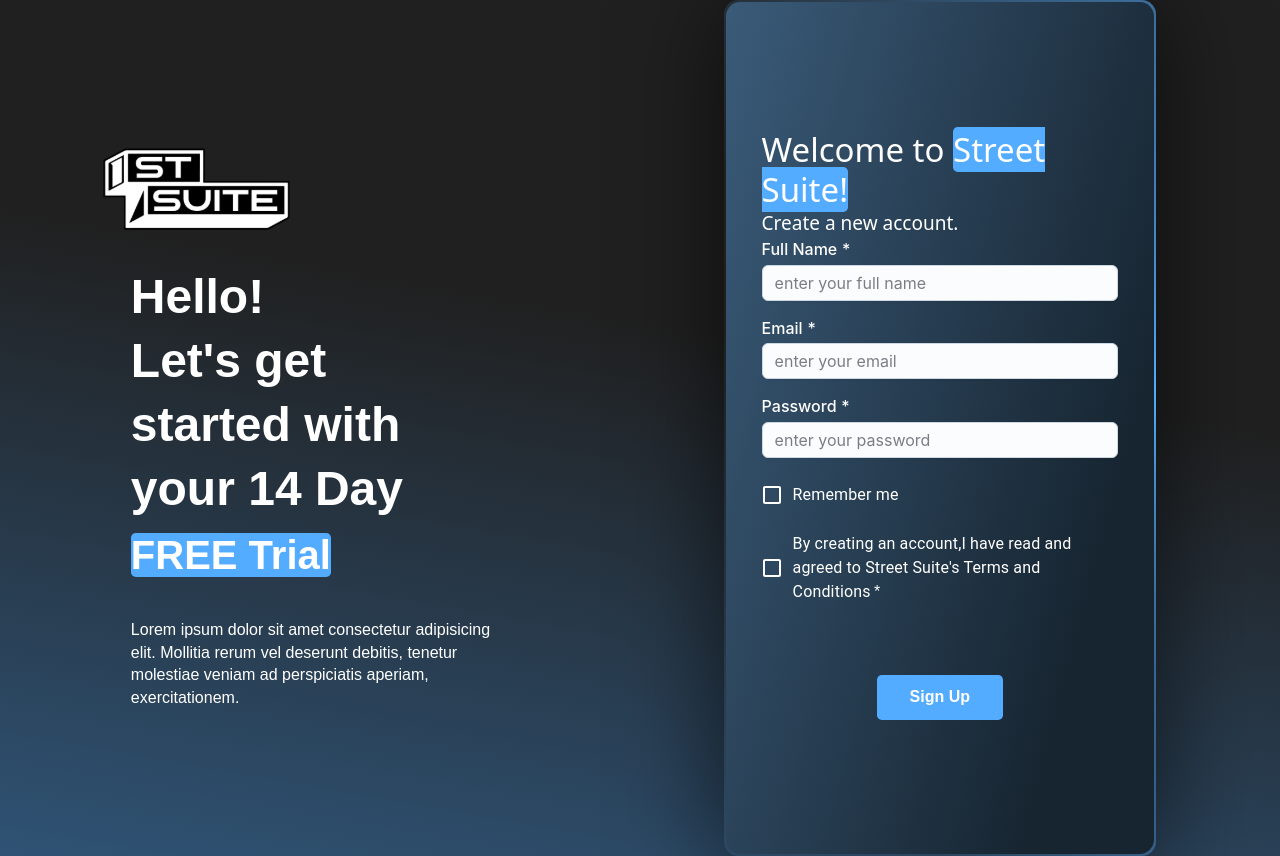
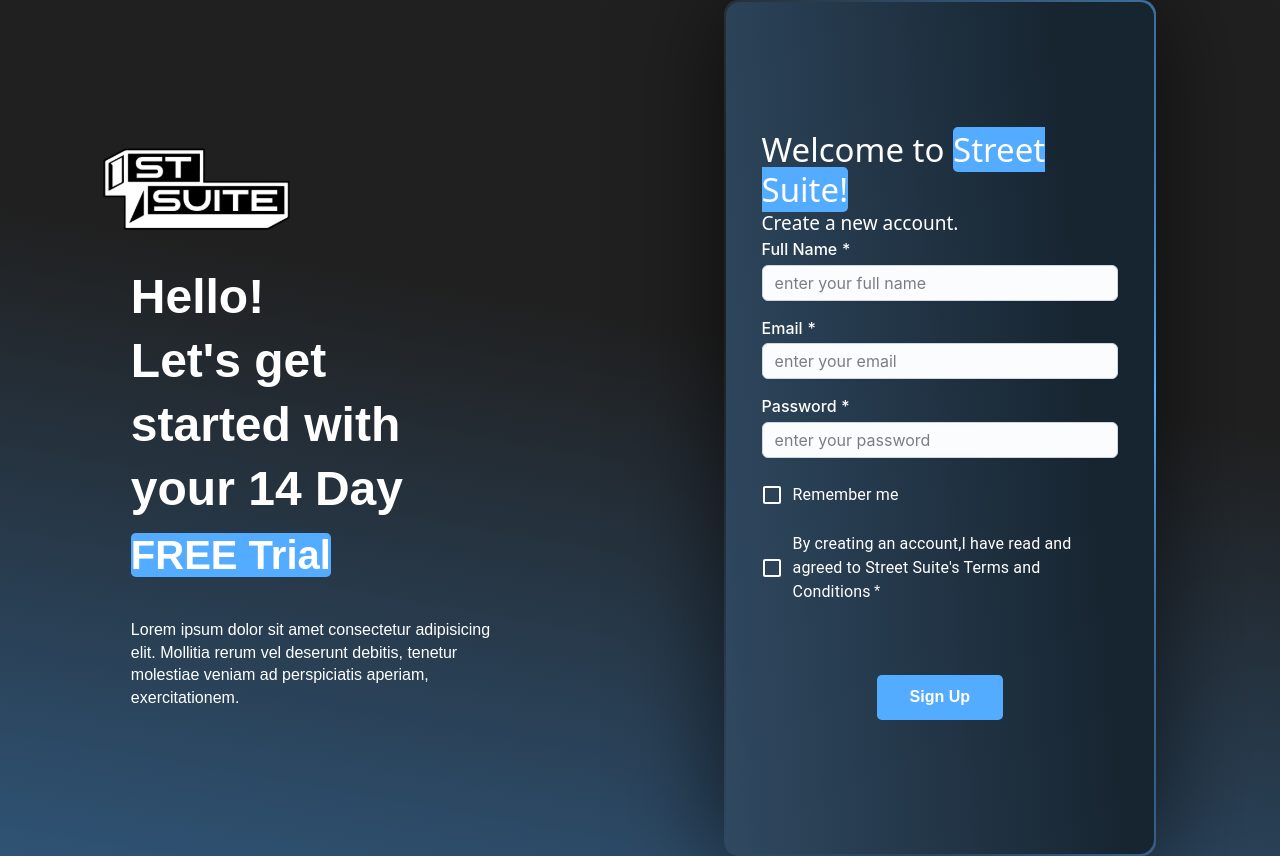
Before and after one commit to Huda-Roushdy/signup-page, a React (Vite) app: page / in a window 1280 px wide. Built offline with nearby package versions, Linux system fonts and the light colour scheme.

Commit message:
changes in card gradient

```diff
--- a/src/components/SignupCard/signup.css
+++ b/src/components/SignupCard/signup.css
@@ -16,7 +16,7 @@
     height: 100%;
     position: relative;
     background: rgba(35,53,70,1);
-    background: linear-gradient(285deg, rgb(23, 37, 49) 20%, rgb(58, 91, 121) 100%);
+    background: linear-gradient(265deg, rgb(23, 37, 49) 20%, rgb(48, 73, 97) 100%);
 }
 .forBorder{
     position:relative;
```
